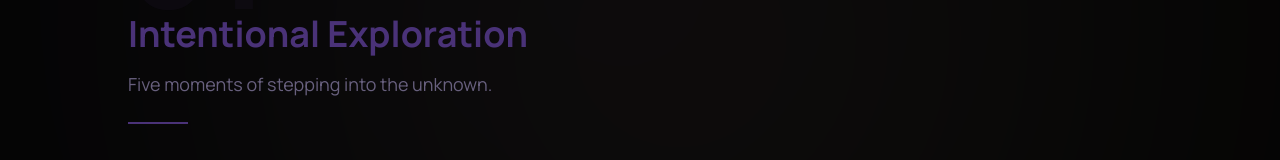
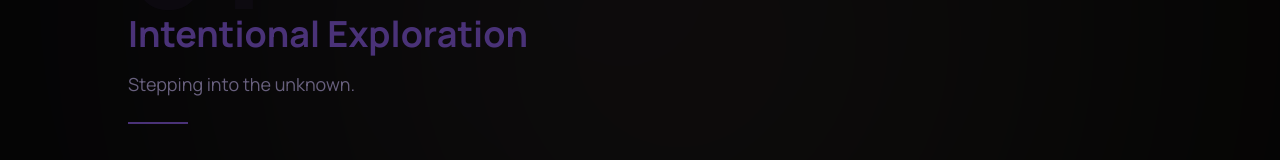
Before and after one commit to ivadhooria2004/portfolio-iva-dhooria, a Next.js app: page /honors-portfolio/intentional-exploration in a window 1280 px wide. Shown: the part 266-426 px from the top of the page. Built offline with nearby package versions, Linux system fonts and the light colour scheme.

Commit message:
Update page.jsx

```diff
--- a/app/honors-portfolio/intentional-exploration/page.jsx
+++ b/app/honors-portfolio/intentional-exploration/page.jsx
@@ -57,7 +57,7 @@ export default function IntentionalExplorationPage() {
           className="text-lg font-display mb-6"
           style={{ color: "#68607E" }}
         >
-          Five moments of stepping into the unknown.
+          Stepping into the unknown.
         </p>
 
         {/* Divider */}
```
